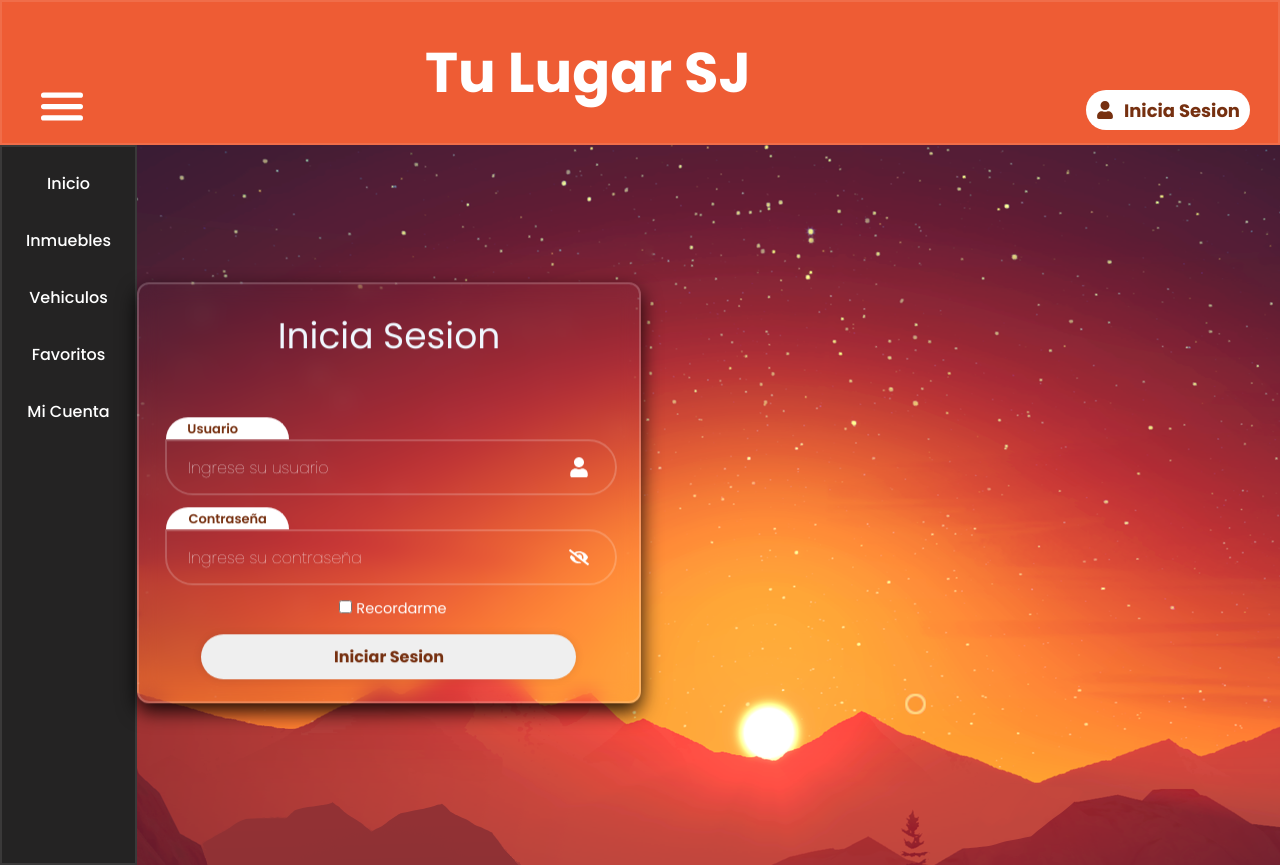
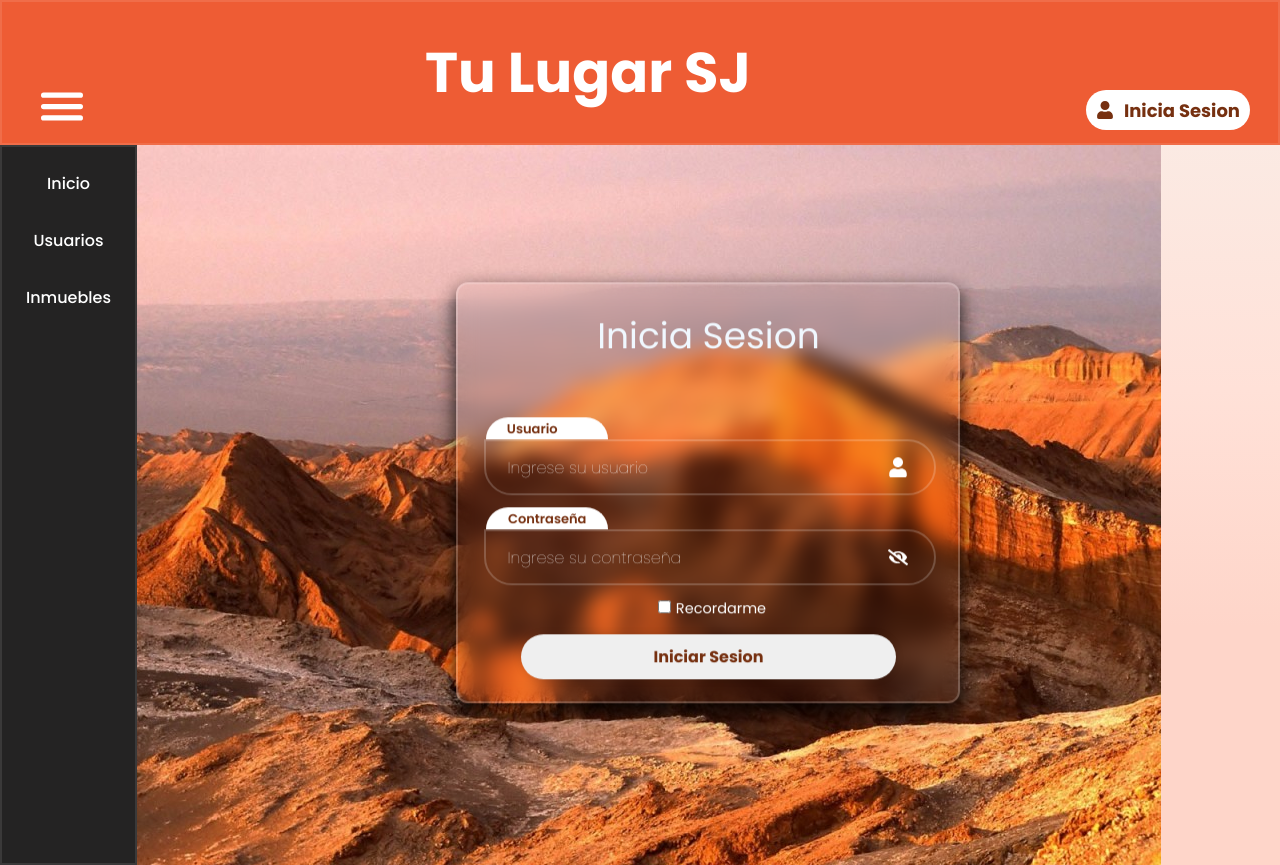
Before and after one commit to Quiks09/nova-domus, a React (Create React App) app in the folder frontend/: page /login in a window 1280 px wide. Both pictures are taken after a click on the element 62 px from the left and 115 px from the top of the page. Built offline with nearby package versions, Linux system fonts and the light colour scheme.

Commit message:
front updated with routes

```diff
--- a/frontend/public/index.html
+++ b/frontend/public/index.html
@@ -24,7 +24,7 @@
       work correctly both with client-side routing and a non-root public URL.
       Learn how to configure a non-root public URL by running `npm run build`.
     -->
-    <title>Team-M8</title>
+    <title>TuLugarSJ</title>
   </head>
   <body>
     <noscript>You need to enable JavaScript to run this app.</noscript>
--- a/frontend/src/App.css
+++ b/frontend/src/App.css
@@ -62,10 +62,9 @@
   height: 90vh;
   background-size: cover;
   background-position: center;
-  background:url('./Components/background\ orange.avif') no-repeat;
-  /*background: rgb(245,153,127);
+  background: rgb(245,153,127);
   background: rgb(254,213,201);
-  background: linear-gradient(0deg, rgba(254,213,201,1) 33%, rgba(255,225,216,1) 66%, rgba(251,234,227,1) 100%);*/
+  background: linear-gradient(0deg, rgba(254,213,201,1) 33%, rgba(255,225,216,1) 66%, rgba(251,234,227,1) 100%);
 
 }
 
@@ -78,10 +77,10 @@
 
 }
 
-/*#loginBg {
-  height: 90vh;
-
-}*/
+#loginBg {
+  background:url('./Components/background\ Valle_de_la-2.avif') no-repeat;
+  flex-grow: 1;
+}
 
 #login {
   margin: 2em auto;
@@ -250,7 +249,6 @@
  }
 
  .hero {
-  background-color: aliceblue;
   flex-grow: 1;
   display: flex;
 
--- a/frontend/src/App.jsx
+++ b/frontend/src/App.jsx
@@ -4,28 +4,26 @@ import Menu from './Components/Menu';
 import { useState } from 'react';
 import Login from './Components/Login';
 import Landing from './Components/Landing';
-import { BrowserRouter , Routes, Route } from 'react-router-dom';
+import { Routes, Route } from 'react-router-dom';
 
 const Body = () => {
   const [showMenu, setShowMenu] = useState(false);
+  const [roles, setRoles]= useState(['admin'])
   return(
     <div>
     <Header setShowMenu={setShowMenu} showMenu = {showMenu}/>
       <div id="body">
-        <Menu showMenu = {showMenu}/>
-        <BrowserRouter>
+        <Menu showMenu = {showMenu} roles = { roles }/>
           <Routes>
             <Route path="/landing" element={<Landing/>} />
-            <Route path="/login" element={<Login/>} />
+            <Route path="/login" element={<Login setRoles={ setRoles }/>} />
           </Routes>
-        </BrowserRouter>
       </div>
     </div>
   )
 }
 
 function App() {
-
   return (
     <div className="App">
       <Body>
--- a/frontend/src/Components/Header.jsx
+++ b/frontend/src/Components/Header.jsx
@@ -2,6 +2,7 @@
 import React from 'react'
 import { FaUser } from "react-icons/fa";
 import { IoMenu  } from "react-icons/io5";
+import { Link } from 'react-router-dom';
 
 const header = ({showMenu, setShowMenu}) => {
   return (
@@ -11,7 +12,7 @@ const header = ({showMenu, setShowMenu}) => {
       <div className="headerT">Tu Lugar SJ</div>
       <div className="loginHeader">
         <FaUser/>
-        <a href="login">Inicia Sesion</a>
+        <Link to= "login">Inicia Sesion</Link>
       </div>
     </div>
   )
--- a/frontend/src/Components/Login.jsx
+++ b/frontend/src/Components/Login.jsx
@@ -6,7 +6,7 @@ import NoEmptyError from './NoEmptyError';
 
 const urlBase = 'http://localhost:4000/api'
 
-const Login = () => {
+const Login = ({ setRoles }) => {
   function login(evt) {
     evt.preventDefault();
 
--- a/frontend/src/Components/Menu.jsx
+++ b/frontend/src/Components/Menu.jsx
@@ -1,16 +1,46 @@
 /* eslint-disable jsx-a11y/anchor-is-valid */
 import React from 'react';
+import { Link } from 'react-router-dom';
 
-const Menu = ({showMenu}) => {
+const Menu = ({showMenu, roles}) => {
+  const items = [
+    {
+      key: 'landing',
+      to: 'landing',
+      label: 'Inicio',
+      roles: ['admin', 'user'],
+    },
+
+    {
+      key: 'user-list',
+      to: 'user-list',
+      label: 'Usuarios',
+      roles: ['admin'],
+    },
+
+    {
+      key: 'inmuebles',
+      to: 'inmuebles',
+      label: 'Inmuebles',
+      roles: ['admin', 'user'],
+    }
+
+  ];
+
+  let filteredItems
+  if (!roles.length) {
+    filteredItems = items.filter(item => !item.roles.length);
+  } else {
+    filteredItems = items.filter(item => item.roles.filter(role=> roles.includes(role)).length)
+  }
+
+  const lista = filteredItems.map(item => <li key={ item.key }><Link to={ item.to }>{ item.label }</Link></li>)
+
   return (
     <div className="mainMenu" style={{display: (showMenu) ? "" : 'none'}}>
       <div id="menuOpts">
         <ul>
-          <li><a href="landing">Inicio</a></li>
-          <li><a href="inmuebles">Inmuebles</a></li>
-          <li><a href="vehiculos">Vehiculos</a></li>
-          <li><a href="favoritos">Favoritos</a></li>
-          <li><a href="cuenta">Mi Cuenta</a></li>
+          { lista }
         </ul>
       </div>
     </div>
--- a/frontend/src/index.js
+++ b/frontend/src/index.js
@@ -2,12 +2,15 @@ import React from 'react';
 import ReactDOM from 'react-dom/client';
 import './index.css';
 import App from './App';
+import { BrowserRouter } from 'react-router-dom';
 import reportWebVitals from './reportWebVitals';
 
 const root = ReactDOM.createRoot(document.getElementById('root'));
 root.render(
   <React.StrictMode>
-    <App />
+    <BrowserRouter>
+      <App />
+    </BrowserRouter>
   </React.StrictMode>
 );
 
```
Also changed, not shown: frontend/src/Components/background Valle_de_la-2.avif (added).
